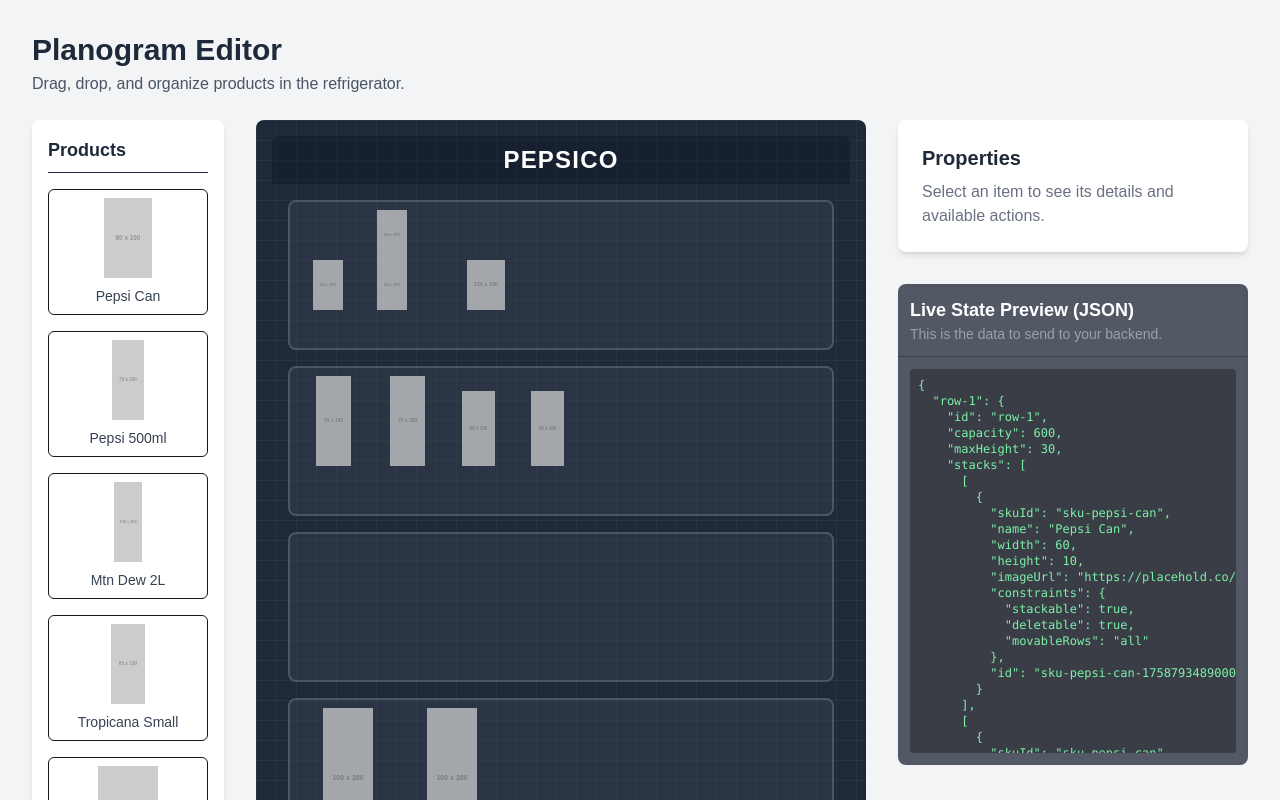
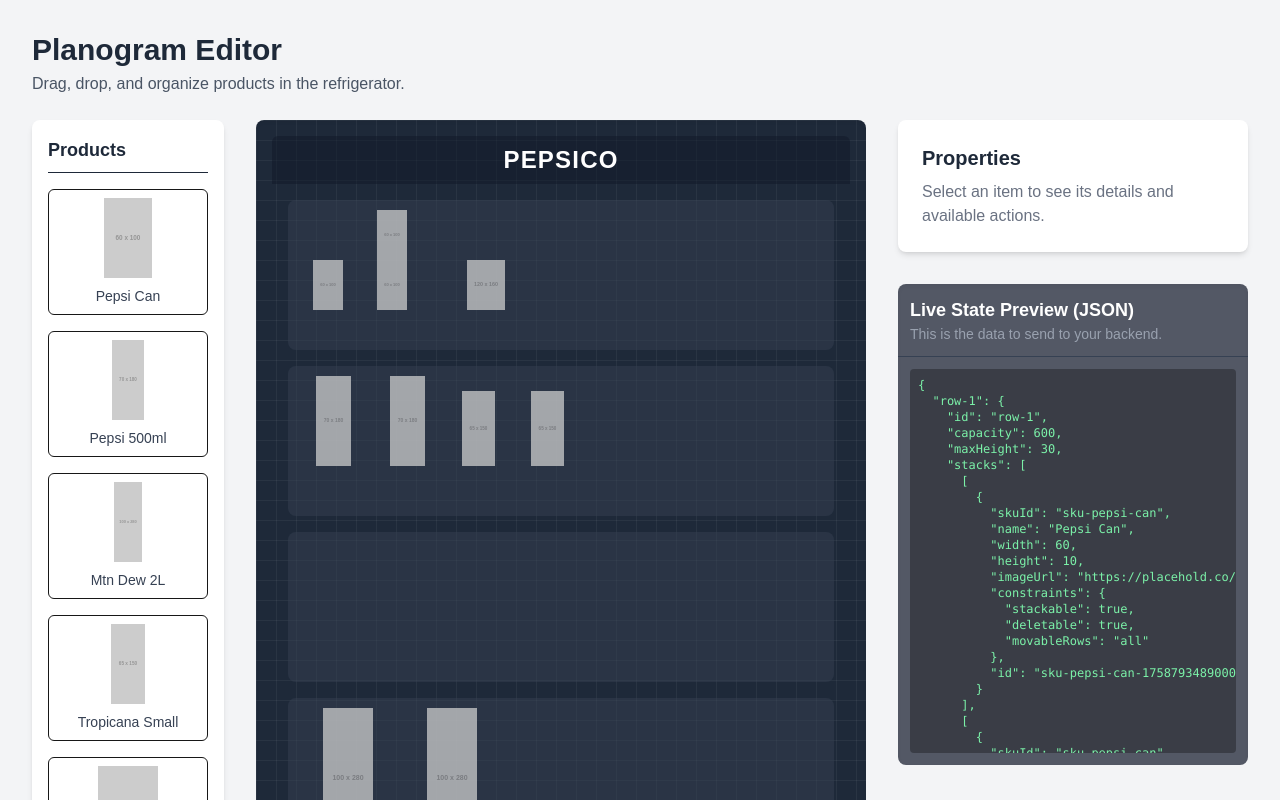
Before and after one commit to ashok-2003/planogram-Editor, a Next.js app: page /planogram in a window 1280 px wide. Shown: the top 800 px of the page. Built offline with nearby package versions, Linux system fonts and the light colour scheme.

Commit message:
add the re-order with stackbale items
Signed-off-by: Ashok Kumar <ashokgupta2678@gmail.com>

```diff
--- a/app/planogram/components/planogramEditor.tsx
+++ b/app/planogram/components/planogramEditor.tsx
@@ -8,7 +8,7 @@ import { RefrigeratorComponent } from './Refrigerator';
 import { InfoPanel } from './InfoPanel';
 import { DndContext, DragEndEvent, DragStartEvent, DragOverEvent, DragOverlay, PointerSensor, useSensor, useSensors } from '@dnd-kit/core';
 import { ItemComponent } from './item';
-import { StatePreview } from './statePreview'; // Import the new component
+import { StatePreview } from './statePreview';
 
 export type DropIndicator = {
   targetId: string;
@@ -17,9 +17,13 @@ export type DropIndicator = {
   index?: number;
 } | null;
 
+// --- FIX START ---
+// The DragValidation type now includes validStackTargetIds
 export type DragValidation = {
   validRowIds: Set<string>;
+  validStackTargetIds: Set<string>;
 } | null;
+// --- FIX END ---
 
 interface PlanogramEditorProps {
   initialSkus: Sku[];
@@ -44,27 +48,51 @@ export function PlanogramEditor({ initialSkus, initialLayout }: PlanogramEditorP
     const activeData = active.data.current;
 
     let draggedItem: Item | Sku | null = null;
+    let isDraggedItemStackable = false;
+
     if (activeData?.type === 'sku') {
       draggedItem = activeData.sku;
+      isDraggedItemStackable = draggedItem.constraints.stackable;
       setActiveItem(draggedItem);
-    } else if (activeData?.type === 'stack') {
+    } else if (activeData?.type === 'stack' && activeData.items.length > 0) {
       draggedItem = activeData.items[0];
+      isDraggedItemStackable = activeData.items.length === 1 && draggedItem.constraints.stackable;
       setActiveItem(draggedItem);
     }
 
     if (draggedItem) {
       const validRowIds = new Set<string>();
+      // --- FIX START ---
+      // We now calculate and store the valid stack targets here
+      const validStackTargetIds = new Set<string>();
+      const draggedItemWidth = draggedItem.width;
+      const draggedItemHeight = draggedItem.height;
+      const originLocation = activeData?.type === 'stack' ? findStackLocation(active.id as string) : null;
+
       for (const rowId in refrigerator) {
         const row = refrigerator[rowId];
         const currentWidth = row.stacks.reduce((sum, stack) => sum + (stack[0]?.width || 0), 0);
-        const itemOriginLocation = activeData?.type === 'stack' ? findStackLocation(draggedItem.id) : null;
-        const widthWithoutActiveItem = itemOriginLocation?.rowId === rowId ? currentWidth - draggedItem.width : currentWidth;
 
-        if (widthWithoutActiveItem + draggedItem.width <= row.capacity) {
+        const widthWithoutActiveItem = originLocation?.rowId === rowId ? currentWidth - draggedItemWidth : currentWidth;
+        if (widthWithoutActiveItem + draggedItemWidth <= row.capacity) {
           validRowIds.add(rowId);
         }
+
+        if (isDraggedItemStackable) {
+          for (const stack of row.stacks) {
+            const stackId = stack[0].id;
+            if (stackId === active.id) continue;
+
+            const stackHeight = stack.reduce((sum, item) => sum + item.height, 0);
+            if (stackHeight + draggedItemHeight <= row.maxHeight) {
+              validStackTargetIds.add(stackId);
+            }
+          }
+        }
       }
-      setDragValidation({ validRowIds });
+      // Update the state with both sets of IDs
+      setDragValidation({ validRowIds, validStackTargetIds });
+      // --- FIX END ---
     }
   }
 
@@ -151,7 +179,6 @@ export function PlanogramEditor({ initialSkus, initialLayout }: PlanogramEditorP
           <SkuPalette skus={initialSkus} />
           <RefrigeratorComponent dragValidation={dragValidation} dropIndicator={dropIndicator} />
         </div>
-        {/* We wrap the right column in a div to add the state preview */}
         <div>
           <InfoPanel />
           <StatePreview />
--- a/app/planogram/components/row.tsx
+++ b/app/planogram/components/row.tsx
@@ -10,7 +10,7 @@ import clsx from 'clsx';
 interface RowProps {
   row: RowType;
   dropIndicator: DropIndicator;
-  dragValidation: DragValidation; // New prop
+  dragValidation: DragValidation;
 }
 
 export function RowComponent({ row, dropIndicator, dragValidation }: RowProps) {
@@ -19,19 +19,20 @@ export function RowComponent({ row, dropIndicator, dragValidation }: RowProps) {
   const stackIds = row.stacks.map(stack => stack[0].id);
   const showGhost = dropIndicator?.type === 'reorder' && dropIndicator.targetRowId === row.id;
 
-  // Determine row's visual state during a drag
   const isDragging = !!dragValidation;
-  const isValidDropTarget = isDragging && dragValidation.validRowIds.has(row.id);
-  const isInvalidDropTarget = isDragging && !isValidDropTarget;
+  const isValidRowTarget = isDragging && dragValidation.validRowIds.has(row.id);
+  // A row might be invalid overall, but still contain valid stack targets.
+  const hasValidStackTargets = isDragging && row.stacks.some(stack => dragValidation.validStackTargetIds.has(stack[0].id));
+  const isVisuallyDisabled = isDragging && !isValidRowTarget && !hasValidStackTargets;
 
   return (
     <div
       ref={setNodeRef}
       className={clsx(
-        "bg-gray-700/50 p-2 rounded-lg border-2 border-gray-600 min-h-[150px] transition-all duration-300",
+        "bg-gray-700/50 p-2 rounded-lg border-2 border-transparent min-h-[150px] transition-all duration-300",
         {
-          "border-green-500 shadow-lg shadow-green-500/20": isValidDropTarget,
-          "opacity-40 bg-gray-800/60 pointer-events-none": isInvalidDropTarget,
+          "border-green-500 shadow-lg shadow-green-500/20": isValidRowTarget,
+          "opacity-40 bg-gray-800/60": isVisuallyDisabled,
         }
       )}
     >
@@ -50,7 +51,12 @@ export function RowComponent({ row, dropIndicator, dragValidation }: RowProps) {
                   />
                 )}
               </AnimatePresence>
-              <StackComponent key={stack[0].id} stack={stack} isStackTarget={dropIndicator?.type === 'stack' && dropIndicator.targetId === stack[0].id} />
+              <StackComponent
+                key={stack[0].id}
+                stack={stack}
+                isStackHighlight={dropIndicator?.type === 'stack' && dropIndicator.targetId === stack[0].id}
+                dragValidation={dragValidation}
+              />
             </>
           ))}
           <AnimatePresence>
--- a/app/planogram/components/stack.tsx
+++ b/app/planogram/components/stack.tsx
@@ -1,46 +1,51 @@
 'use client';
-import { Item } from '@/lib/types';
+import { Item as ItemType } from '@/lib/types';
 import { ItemComponent } from './item';
 import { useSortable } from '@dnd-kit/sortable';
 import { CSS } from '@dnd-kit/utilities';
+import { motion } from 'framer-motion';
 import clsx from 'clsx';
+import { DragValidation } from './planogramEditor';
 
 interface StackProps {
-  stack: Item[];
-  isStackTarget: boolean;
+  stack: ItemType[];
+  isStackHighlight: boolean;
+  dragValidation: DragValidation;
 }
 
-export function StackComponent({ stack, isStackTarget }: StackProps) {
+export function StackComponent({ stack, isStackHighlight, dragValidation }: StackProps) {
   const firstItem = stack[0];
   if (!firstItem) return null;
 
-  const { attributes, listeners, setNodeRef, transform, transition } = useSortable({
+  const { attributes, listeners, setNodeRef, transform, transition, isDragging } = useSortable({
     id: firstItem.id,
-    data: {
-      type: 'stack',
-      items: stack,
-    },
+    data: { type: 'stack', items: stack },
   });
 
   const style = {
     transform: CSS.Transform.toString(transform),
     transition,
+    opacity: isDragging ? 0.3 : 1,
+    zIndex: isDragging ? 100 : 'auto',
   };
 
+  const isValidStackTarget = dragValidation?.validStackTargetIds.has(firstItem.id);
+
   return (
-    <div
+    <motion.div
       ref={setNodeRef}
       style={style}
       {...attributes}
       {...listeners}
-      className={clsx(
-        'relative flex flex-col-reverse items-center transition-all duration-200',
-        { 'ring-4 ring-offset-2 ring-offset-gray-800 ring-green-500 rounded-lg p-1': isStackTarget }
-      )}
+      layout="position"
+      className={clsx("flex flex-col-reverse items-center relative transition-all duration-200", {
+        "outline outline-4 outline-offset-2 outline-blue-500 rounded-md z-10": isStackHighlight,
+        "opacity-100": isValidStackTarget, // Ensure it's visible even if row is greyed out
+      })}
     >
       {stack.map((item) => (
         <ItemComponent key={item.id} item={item} />
       ))}
-    </div>
+    </motion.div>
   );
 }
```
